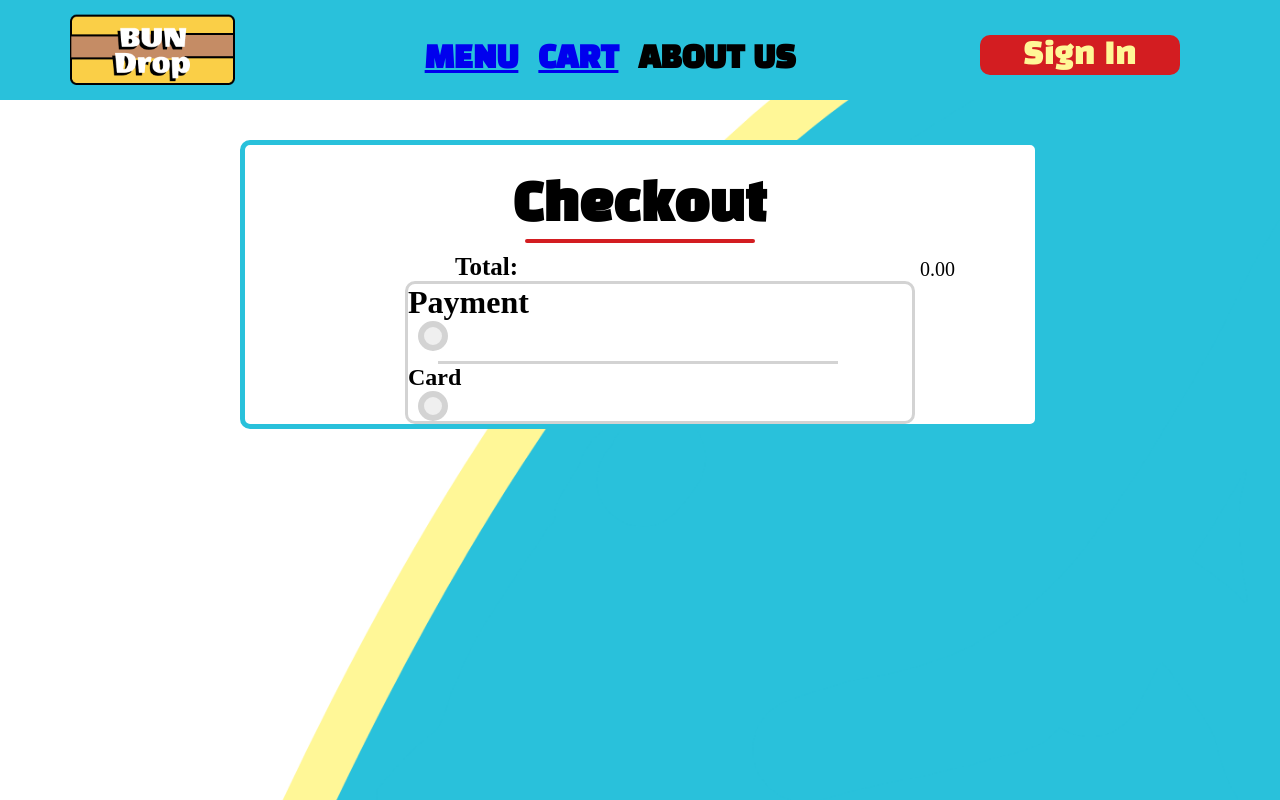
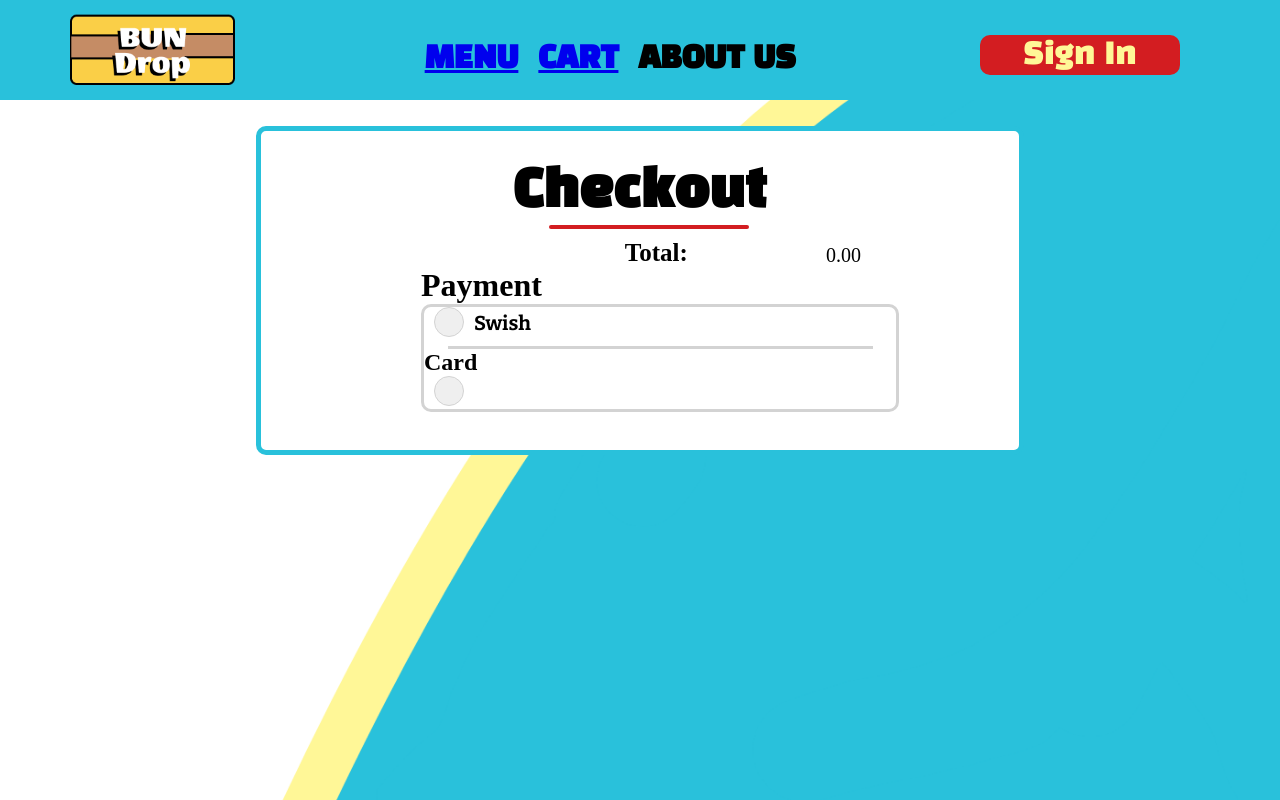
Before and after one commit to NorahBin/bun-drop, a React (Vite) app: page /checkoutpage in a window 1280 px wide. Built offline with nearby package versions, Linux system fonts and the light colour scheme.

Commit message:
checkout design

```diff
--- a/src/App.css
+++ b/src/App.css
@@ -1,7 +1,7 @@
 @import url("https://fonts.googleapis.com/css2?family=Luckiest+Guy&display=swap");
 @import url("https://fonts.googleapis.com/css2?family=Luckiest+Guy&family=Roboto:ital,wght@0,100;0,300;0,400;0,500;0,700;0,900;1,100;1,300;1,400;1,500;1,700;1,900&display=swap");
 @import url("https://fonts.googleapis.com/css2?family=Black+Han+Sans&family=Luckiest+Guy&family=Roboto:ital,wght@0,100;0,300;0,400;0,500;0,700;0,900;1,100;1,300;1,400;1,500;1,700;1,900&display=swap");
-
+@import url('https://fonts.googleapis.com/css2?family=Bitter:ital,wght@0,100..900;1,100..900&display=swap');
 * {
   padding: 0;
   margin: 0;
@@ -389,7 +389,15 @@ body {
   padding-right: 80px;
   justify-content: space-between;
   margin-top: 10px;
+  flex-wrap: wrap;
 }
+
+.checkout-item-container {
+ display: flex;
+  flex-wrap: wrap; /* Allow items to wrap to the next line */
+  padding: 10px; /* Adjusted for smaller screens */
+}
+
 
 .order-name {
   margin-right: 160px;
@@ -399,12 +407,30 @@ body {
   background-color: grey;
   height: 2px;
 }
+
+/* .checkout-name {
+  margin-right: 160px;
+} */
+
 .checkout-grey-line {
-    width: 400px; /* Or any other styles you need */
+    width: 90%;
   height: 3px;
   background-color: lightgrey;
-  margin-top: 10px;
-  margin-left: 30px;
+  margin-top: 2%;
+  margin-left: 5%;
+}
+
+.checkout-quantity{
+  width:4%; /* Adjusted for smaller screens */
+  margin-bottom: 5px; /* Added to create space between items */
+  margin-left: 25%;
+  text-align: center;
+  font-weight: bold;
+  border-radius: 10px;
+  font-size: 15px;
+  background-color: lightgray;
+  border: none;
+  pointer-events: none;
 }
 
 .quantity-input {
@@ -471,21 +497,20 @@ body {
   gap: 20px;
   margin-top: 10px;
   /* margin-left: 460px; */
-   margin-left: 80px;
-   justify-content: space-between;
+   margin-left: 48%;
 
 }
 
 .total-price-title {
   font-weight: bold;
   font-size: 25px;
-  margin-left: 130px;
 }
 
 .price {
   font-size: 20px;
   margin-top: 5px;
-  margin-right: 80px;
+  margin-left: 30%;
+
 }
 
 .pay-button {
@@ -511,41 +536,89 @@ body {
 }
 
 .redline-checkout {
+  margin-left: 38%; /* Adjusted for responsiveness */
+  margin-right: 10%; /* Adjusted for responsiveness */
+  border-radius: 10px;
+  width: 80%; /* Adjusted for responsiveness */
+  max-width: 200px;
+  height: 4px;
+  background-color: #d31d21;
+}
+
+
+/* .redline-checkout {
   margin-left: 280px;
   border-radius: 10px;
   width: 230px;
   height: 4px;
   background-color: #d31d21;
+} */
+
+.swish-container{
+  display: flex;
 }
 
-.grey-line {
-  width: 500px; /* Or any other styles you need */
+.swish-text{
+  font-family: "Bitter";
+  font-size: 20px;
+  margin-top:1%;
+}
+
+.checkout-price{
+  justify-content: space-between;
+}
+
+.checkout-first-grey-line {
+  width: 50%; /* Or any other styles you need */
   height: 2px;
-  background-color: lightgrey;
+  background-color: #D7D7D7;
+  margin-left: 30%;
+  border-radius: 10px;
 }
+
 
 .order-name-price-container {
   display: flex;
   justify-content: space-between;
 }
+.checkout-name-price-container {
+  display: flex;
+  justify-content: space-between;
+  align-items: center;
+  flex-wrap: wrap;
 
+
+}
+
+
+/* .checkout-name-price-container {
+  display: flex;
+  justify-content: space-between;
+} */
  .checkout-container {
   display: flex;
   justify-content: center;
+  padding-top: 2%;
+  padding-bottom:2%;
 
-  margin-top: 40px;
 }
 
 .checkout-items-container {
-  width: 800px;
+  /* width: 800px; */
+    width: 60%;
+  max-width: 800px;
+
+
   border: #29c1db solid 5px;
   background-color: white;
   border-radius: 10px;
+
 }
 
 
 .checkout-pay-container{
   margin-left: 80px;
+  margin-bottom: 5%;
 
 
 
@@ -554,7 +627,7 @@ body {
 .checkout-pay-box{
 
   /* height: 180px; */
-  width: 510px;
+  width: 80%;
     border: lightgrey solid 3px;
     border-radius: 10px;
 
@@ -567,7 +640,7 @@ body {
 .checkout-circle-button{
   width: 30px;
   height: 30px;
-  border: 6px solid lightgrey;
+  border: 1px solid lightgrey;
   border-radius: 50%;
   margin: 0 10px;
 }
--- a/src/components/CheckoutComponent.jsx
+++ b/src/components/CheckoutComponent.jsx
@@ -1,13 +1,9 @@
-
-
 import React, { useState, useEffect } from "react";
 import PaymentComponent from "./PaymentComponent";
 
 function CheckoutComponent({ user }) {
-  // Variabel för inte inloggad user
   const tempUserKey = "tempUser";
 
-  // Hämtar items från local storage
   const userId = user?.id;
   const initialCartItems = userId
     ? JSON.parse(localStorage.getItem("carts"))?.[userId] || []
@@ -15,14 +11,12 @@ function CheckoutComponent({ user }) {
 
   const [cartItems, setCartItems] = useState(initialCartItems);
 
-  // Funktion för att hantera kvantitet
   const handleQuantityChange = (index, quantity) => {
     const newCartItems = [...cartItems];
     newCartItems[index].quantity = quantity;
     setCartItems(newCartItems);
   };
 
-  // Funktion för att kalkylera priset
   const totalPrice = cartItems
     .reduce((total, item) => total + item.price * item.quantity, 0)
     .toFixed(2);
@@ -33,36 +27,28 @@ function CheckoutComponent({ user }) {
         <h1 className="checkout-text">Checkout</h1>
         <div className="redline-checkout"></div>
         {cartItems.map((item, index) => (
-          <div key={index} className="order-item-container">
-            <select
-              value={item.quantity}
-              onChange={(e) =>
-                handleQuantityChange(index, parseInt(e.target.value))
-              }
-            >
-              {[...Array(10).keys()].map((num) => (
-                <option key={num + 1} value={num + 1}>
-                  {num + 1}
-                </option>
-              ))}
-            </select>
+          <div key={index} className="checkout-item-container">
+            <input
+              type="text"
+              value={`${item.quantity}x`}
+              readOnly
+              className="checkout-quantity"
+            />
 
-            <div className="item-details">
-              <div className="order-name-price-container">
-                <h1 className="order-name">{item.title}</h1>
-                <h2>{item.name}</h2>
-                <p>{item.price * item.quantity}</p>
-              </div>
-              <div className="grey-line"></div>
+            <div className="checkout-name-price-container">
+              <h1 className="checkout-name">{item.title}</h1>
+              <h2>{item.name}</h2>
+              <p className="checkout-price">{item.price * item.quantity}</p>
             </div>
+            <div className="checkout-first-grey-line "></div>
           </div>
         ))}
         <div className="total-price-container">
           <div className="total-price-title">Total:</div>
           <div className="price">{totalPrice}</div>
         </div>
+        <div className="checkout-pay-container">
 
-        <div className="checkout-pay-container">
           <PaymentComponent />
         </div>
       </div>
@@ -71,3 +57,142 @@ function CheckoutComponent({ user }) {
 }
 
 export default CheckoutComponent;
+
+// import React, { useState, useEffect } from "react";
+// import PaymentComponent from "./PaymentComponent";
+
+// function CheckoutComponent({ user }) {
+//   // Variabel för inte inloggad user
+//   const tempUserKey = "tempUser";
+
+//   // Hämtar items från local storage
+//   const userId = user?.id;
+//   const initialCartItems = userId
+//     ? JSON.parse(localStorage.getItem("carts"))?.[userId] || []
+//     : JSON.parse(localStorage.getItem("carts"))?.[tempUserKey] || [];
+
+//   const [cartItems, setCartItems] = useState(initialCartItems);
+
+//   // Funktion för att hantera kvantitet
+//   const handleQuantityChange = (index, quantity) => {
+//     const newCartItems = [...cartItems];
+//     newCartItems[index].quantity = quantity;
+//     setCartItems(newCartItems);
+//   };
+
+//   // Funktion för att kalkylera priset
+//   const totalPrice = cartItems
+//     .reduce((total, item) => total + item.price * item.quantity, 0)
+//     .toFixed(2);
+
+//   return (
+//     <div className="checkout-container">
+//       <div className="checkout-items-container">
+//         <h1 className="checkout-text">Checkout</h1>
+//         <div className="redline-checkout"></div>
+//         {cartItems.map((item, index) => (
+//           <div key={index} className="order-item-container">
+//             <input
+//               type="text"
+//               value={`${item.quantity}x`}
+//               readOnly
+//               className="checkout-quantity"
+//             />
+
+//             <div>
+//               <div className="order-name-price-container">
+//                 <h1 className="order-name">{item.title}</h1>
+//                 <h2>{item.name}</h2>
+//                 <p>{item.price * item.quantity}</p>
+//               </div>
+//               <div className="grey-line"></div>
+//             </div>
+//           </div>
+//         ))}
+//         <div className="total-price-container">
+//           <div className="total-price-title">Total:</div>
+//           <div className="price">{totalPrice}</div>
+//         </div>
+
+//         <div className="checkout-pay-container">
+//           <PaymentComponent />
+//         </div>
+//       </div>
+//     </div>
+//   );
+// }
+
+// export default CheckoutComponent;
+
+// import React, { useState, useEffect } from "react";
+// import PaymentComponent from "./PaymentComponent";
+
+// function CheckoutComponent({ user }) {
+//   // Variabel för inte inloggad user
+//   const tempUserKey = "tempUser";
+
+//   // Hämtar items från local storage
+//   const userId = user?.id;
+//   const initialCartItems = userId
+//     ? JSON.parse(localStorage.getItem("carts"))?.[userId] || []
+//     : JSON.parse(localStorage.getItem("carts"))?.[tempUserKey] || [];
+
+//   const [cartItems, setCartItems] = useState(initialCartItems);
+
+//   // Funktion för att hantera kvantitet
+//   const handleQuantityChange = (index, quantity) => {
+//     const newCartItems = [...cartItems];
+//     newCartItems[index].quantity = quantity;
+//     setCartItems(newCartItems);
+//   };
+
+//   // Funktion för att kalkylera priset
+//   const totalPrice = cartItems
+//     .reduce((total, item) => total + item.price * item.quantity, 0)
+//     .toFixed(2);
+
+//   return (
+//     <div className="checkout-container">
+//       <div className="checkout-items-container">
+//         <h1 className="checkout-text">Checkout</h1>
+//         <div className="redline-checkout"></div>
+//         {cartItems.map((item, index) => (
+//           <div key={index} className="order-item-container">
+//             <select
+
+//               value={item.quantity}
+//               onChange={(e) =>
+//                 handleQuantityChange(index, parseInt(e.target.value))
+//               }
+//             >
+//               {[...Array(10).keys()].map((num) => (
+//                 <option key={num + 1} value={num + 1}>
+//                   {num + 1}
+//                 </option>
+//               ))}
+//             </select>
+
+//             <div className="item-details">
+//               <div className="order-name-price-container">
+//                 <h1 className="order-name">{item.title}</h1>
+//                 <h2>{item.name}</h2>
+//                 <p>{item.price * item.quantity}</p>
+//               </div>
+//               <div className="grey-line"></div>
+//             </div>
+//           </div>
+//         ))}
+//         <div className="total-price-container">
+//           <div className="total-price-title">Total:</div>
+//           <div className="price">{totalPrice}</div>
+//         </div>
+
+//         <div className="checkout-pay-container">
+//           <PaymentComponent />
+//         </div>
+//       </div>
+//     </div>
+//   );
+// }
+
+// export default CheckoutComponent;
--- a/src/components/PaymentComponent.jsx
+++ b/src/components/PaymentComponent.jsx
@@ -7,7 +7,6 @@ function PaymentComponent() {
 
   // State for managing the visibility of Card inputs
   const [showCardInputs, setShowCardInputs] = useState(false);
-
 
   // Function to toggle visibility of Swish inputs
   const toggleSwishInputs = () => {
@@ -56,14 +55,14 @@ const handlePayment = () => {
     navigate("/conformationpage");
   };
 
-
   const navigate = useNavigate(); // Initialize useNavigate hook
 
   return (
     <div className="checkout-pay-container">
-      <div className="checkout-pay-box">
       <h1>Payment</h1>
 
+      <div className="checkout-pay-box">
+        <div className="swish-container">
           <button
             className="checkout-circle-button"
             onClick={toggleSwishInputs}
@@ -72,7 +71,8 @@ const handlePayment = () => {
             type="text"
             style={{ display: showSwishInputs ? "block" : "none" }}
           />
-
+          <h2 className="swish-text">Swish</h2>
+        </div>
         <div className="checkout-grey-line"></div>
 
         <h2>Card</h2>
@@ -86,11 +86,7 @@ const handlePayment = () => {
             <div className="input-container">
               <h3>Card number:</h3>
 
-              <input
-                type="text"
-                placeholder="Card Number"
-                id="cardNumber"
-              />
+              <input type="text" placeholder="Card Number" id="cardNumber" />
 
               <h3>Expiry date:</h3>
 
@@ -102,7 +98,11 @@ const handlePayment = () => {
 
               <h3>Card holder name:</h3>
 
-              <input id="cardHolderName" type="text" placeholder="Cardholder Name" />
+              <input
+                id="cardHolderName"
+                type="text"
+                placeholder="Cardholder Name"
+              />
               <button onClick={handlePayment}>Pay</button>
             </div>
           </div>
```
Lines whose indentation alone changed are shown as unchanged.
